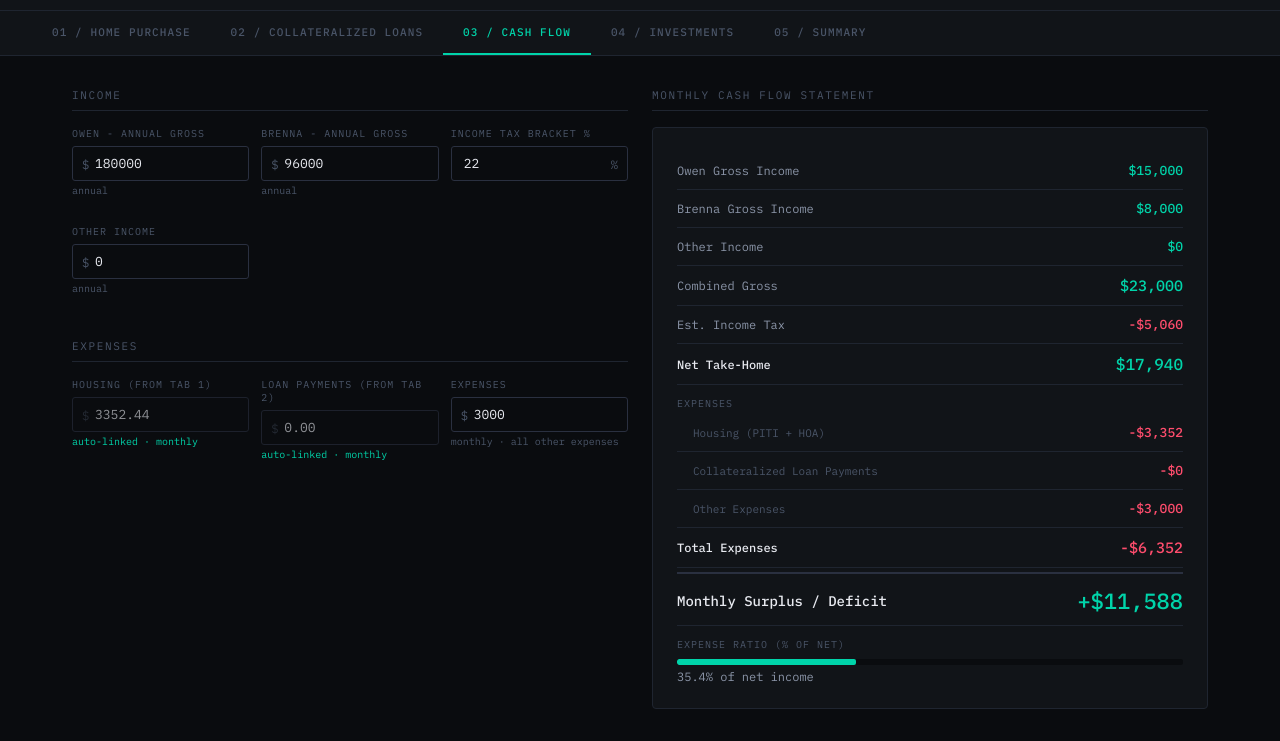
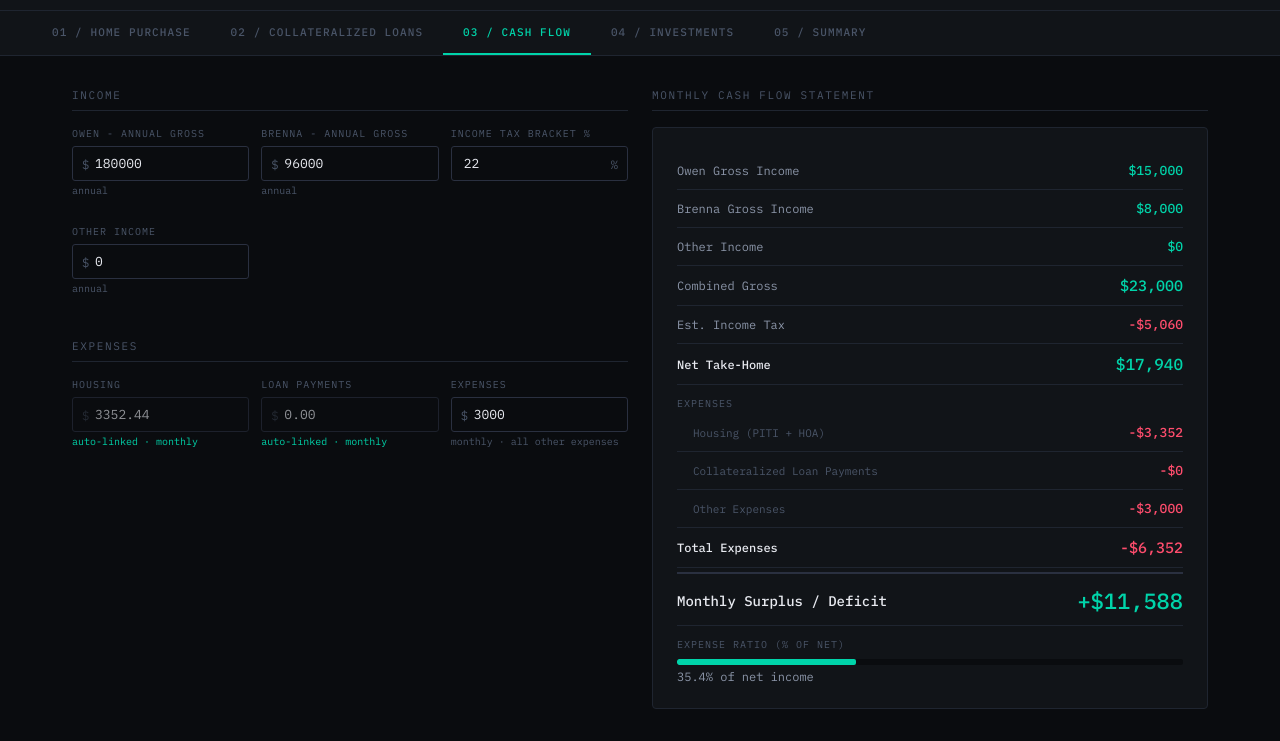
Before and after one commit to owengrv/running-the-numbers, a plain HTML site: page index.html in a window 1280 px wide. Both pictures are taken after a click on the element "03 / CASH FLOW". Shown: the part 61-802 px from the top of the page. Drawn offline with Linux system fonts and the light colour scheme.

Commit message:
Update index.html

```diff
--- a/index.html
+++ b/index.html
@@ -376,7 +376,7 @@
         <div class="section-title">Expenses</div>
         <div class="form-row">
           <div class="form-group">
-            <label>Housing (from Tab 1)</label>
+            <label>Housing</label>
             <div class="input-wrap">
               <span class="input-prefix">$</span>
               <input class="has-prefix" type="number" id="cf_housing" value="0" readonly style="opacity:0.6;cursor:not-allowed;">
@@ -384,7 +384,7 @@
             <div style="font-size:10px;color:var(--accent);margin-top:3px;font-family:var(--mono)">auto-linked · monthly</div>
           </div>
           <div class="form-group">
-            <label>Loan Payments (from Tab 2)</label>
+            <label>Loan Payments</label>
             <div class="input-wrap">
               <span class="input-prefix">$</span>
               <input class="has-prefix" type="number" id="cf_loanpayments" value="0" readonly style="opacity:0.6;cursor:not-allowed;">
```
